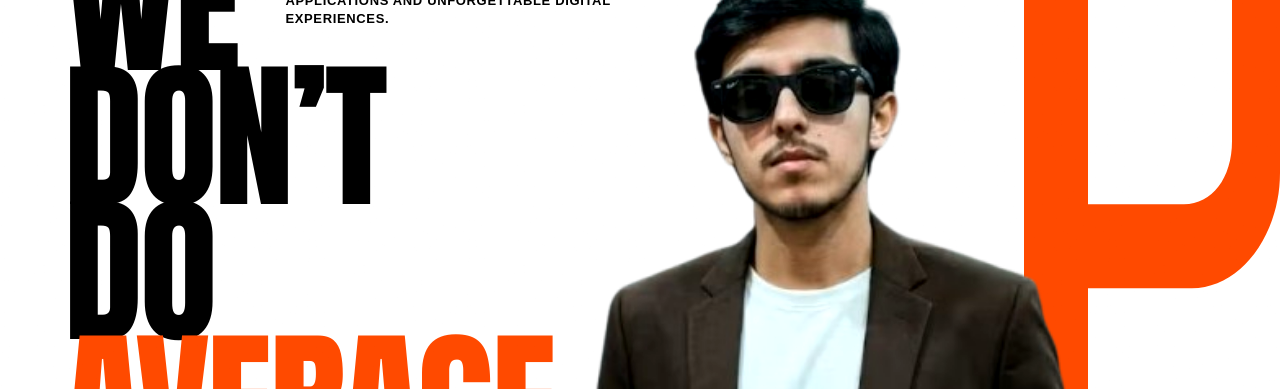
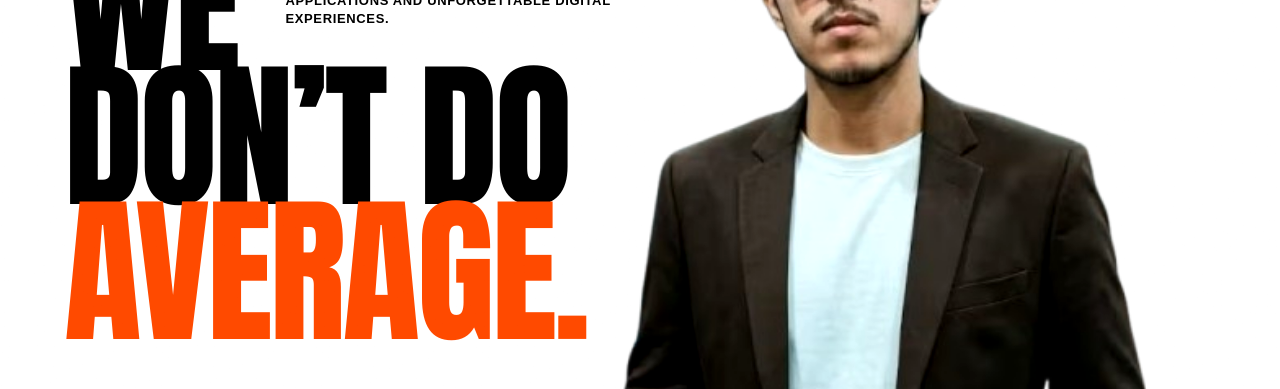
Before and after one commit to armanh148/PortFolio, a Next.js app: page / in a window 1280 px wide. Shown: the part 216-605 px from the top of the page. Built offline with nearby package versions, Linux system fonts and the light colour scheme; no server answers.

Commit message:
feat: remove orange P shape graphic from hero section

```diff
--- a/src/components/HeroSection.tsx
+++ b/src/components/HeroSection.tsx
@@ -12,43 +12,19 @@ export default function HeroSection({ site }: { site: SiteData }) {
   // Scroll Parallax Effects
   const portraitY = useTransform(scrollY, [0, 600], [0, 60]);
   const textY = useTransform(scrollY, [0, 600], [0, 35]);
-  const graphicY = useTransform(scrollY, [0, 600], [0, 25]);
 
   return (
     <section
       ref={containerRef}
       className="relative w-full min-h-[100svh] bg-white text-black overflow-hidden flex flex-col justify-between pt-24 sm:pt-28 md:pt-32 pb-8 sm:pb-10 md:pb-12 px-5 sm:px-8 md:px-12 lg:px-16 select-none"
     >
-      {/* ── 1. RIGHT ARCHITECTURAL ELEMENT (Monumental Electric Orange Letterform Graphic) ── */}
-      <motion.div
-        style={{ y: graphicY }}
-        aria-hidden="true"
-        className="hidden md:block absolute top-0 right-0 h-full w-[26vw] lg:w-[22vw] xl:w-[20vw] min-w-[220px] max-w-[340px] pointer-events-none z-10"
-      >
-        <svg
-          viewBox="0 0 320 900"
-          fill="none"
-          xmlns="http://www.w3.org/2000/svg"
-          className="w-full h-full object-cover"
-          preserveAspectRatio="none"
-        >
-          {/* Monumental Architectural Letterform */}
-          <path
-            fillRule="evenodd"
-            clipRule="evenodd"
-            d="M 0 0 H 210 C 270 0 320 50 320 110 V 370 C 320 430 270 480 210 480 H 80 V 900 H 0 V 0 Z M 80 80 H 200 C 235 80 260 105 260 140 V 340 C 260 375 235 400 200 400 H 80 V 80 Z"
-            fill="#ff4a00"
-          />
-        </svg>
-      </motion.div>
-
-      {/* ── 2. CENTER-RIGHT CUTOUT PORTRAIT (Extra Large Editorial Scale) ── */}
+      {/* ── 1. CENTER-RIGHT CUTOUT PORTRAIT (Extra Large Editorial Scale) ── */}
       <motion.div
         style={{ y: portraitY }}
         initial={{ opacity: 0, y: 40 }}
         animate={{ opacity: 1, y: 0 }}
         transition={{ duration: 1.1, ease: [0.22, 1, 0.36, 1], delay: 0.15 }}
-        className="absolute bottom-0 right-0 sm:right-[2%] md:right-[8%] lg:right-[12%] xl:right-[14%] z-20 pointer-events-none w-[85vw] sm:w-[70vw] md:w-[58vw] lg:w-[50vw] xl:w-[46vw] max-w-[780px] h-[75vh] sm:h-[86vh] md:h-[93vh] lg:h-[97vh] xl:h-[100vh] flex items-end justify-center"
+        className="absolute bottom-0 right-0 sm:right-[2%] md:right-[5%] lg:right-[8%] xl:right-[10%] z-20 pointer-events-none w-[85vw] sm:w-[70vw] md:w-[58vw] lg:w-[50vw] xl:w-[46vw] max-w-[800px] h-[75vh] sm:h-[86vh] md:h-[93vh] lg:h-[97vh] xl:h-[100vh] flex items-end justify-center"
       >
         <div className="relative w-full h-full transform scale-110 sm:scale-115 md:scale-120 lg:scale-125 origin-bottom">
           <Image
@@ -104,17 +80,7 @@ export default function HeroSection({ site }: { site: SiteData }) {
                 transition={{ duration: 0.85, delay: 0.1, ease: [0.22, 1, 0.36, 1] }}
                 className="font-['Anton',Impact,'Arial_Black',sans-serif] text-[clamp(4.5rem,12.5vw,13rem)] leading-[0.84] tracking-[-0.02em] uppercase text-black"
               >
-                DON&rsquo;T
-              </motion.div>
-
-              {/* Row 3: "DO" */}
-              <motion.div
-                initial={{ opacity: 0, x: -30 }}
-                animate={{ opacity: 1, x: 0 }}
-                transition={{ duration: 0.85, delay: 0.2, ease: [0.22, 1, 0.36, 1] }}
-                className="font-['Anton',Impact,'Arial_Black',sans-serif] text-[clamp(4.5rem,12.5vw,13rem)] leading-[0.84] tracking-[-0.02em] uppercase text-black"
-              >
-                DO
+                DON&rsquo;T DO
               </motion.div>
 
               {/* Row 4: "AVERAGE." in Electric Orange */}
```
